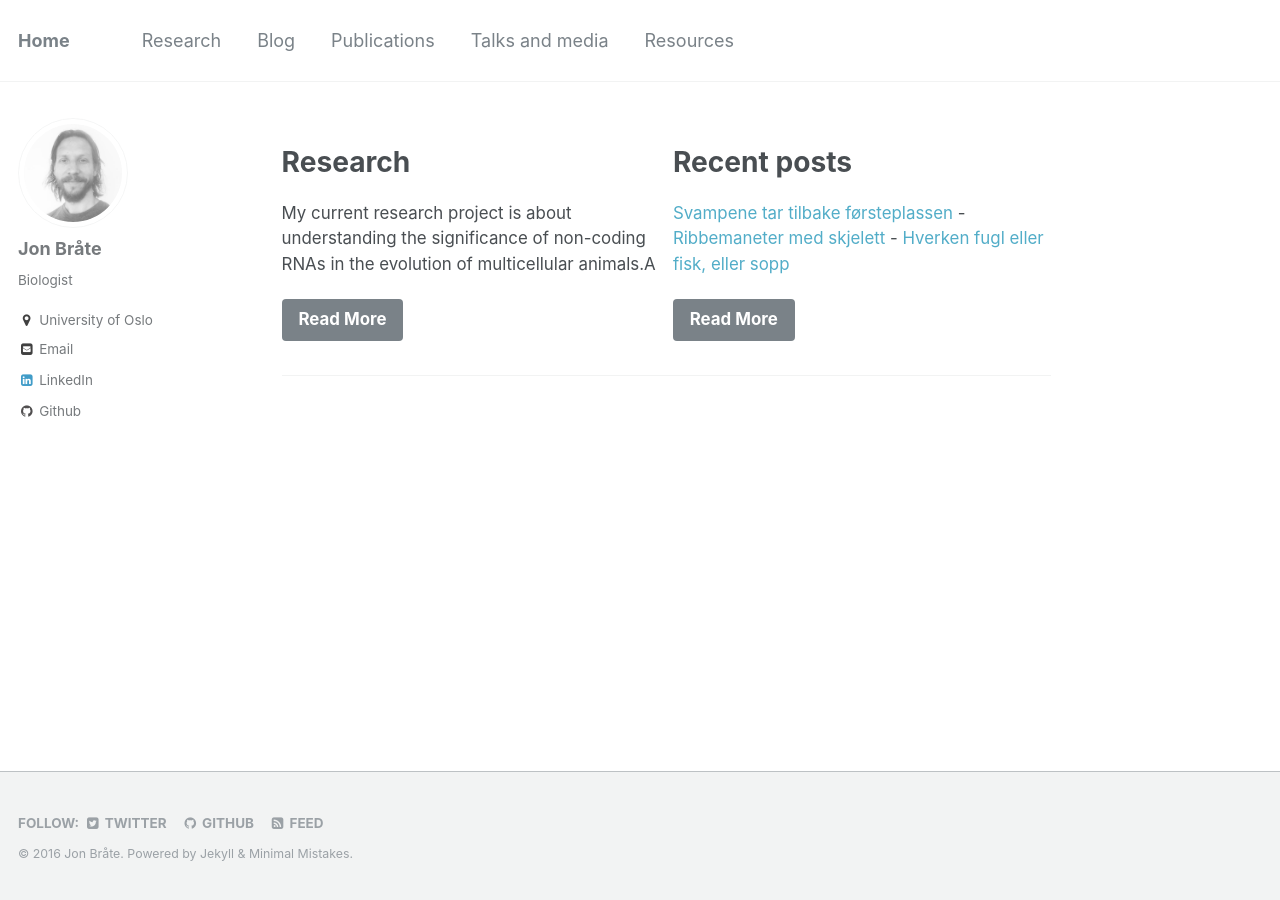
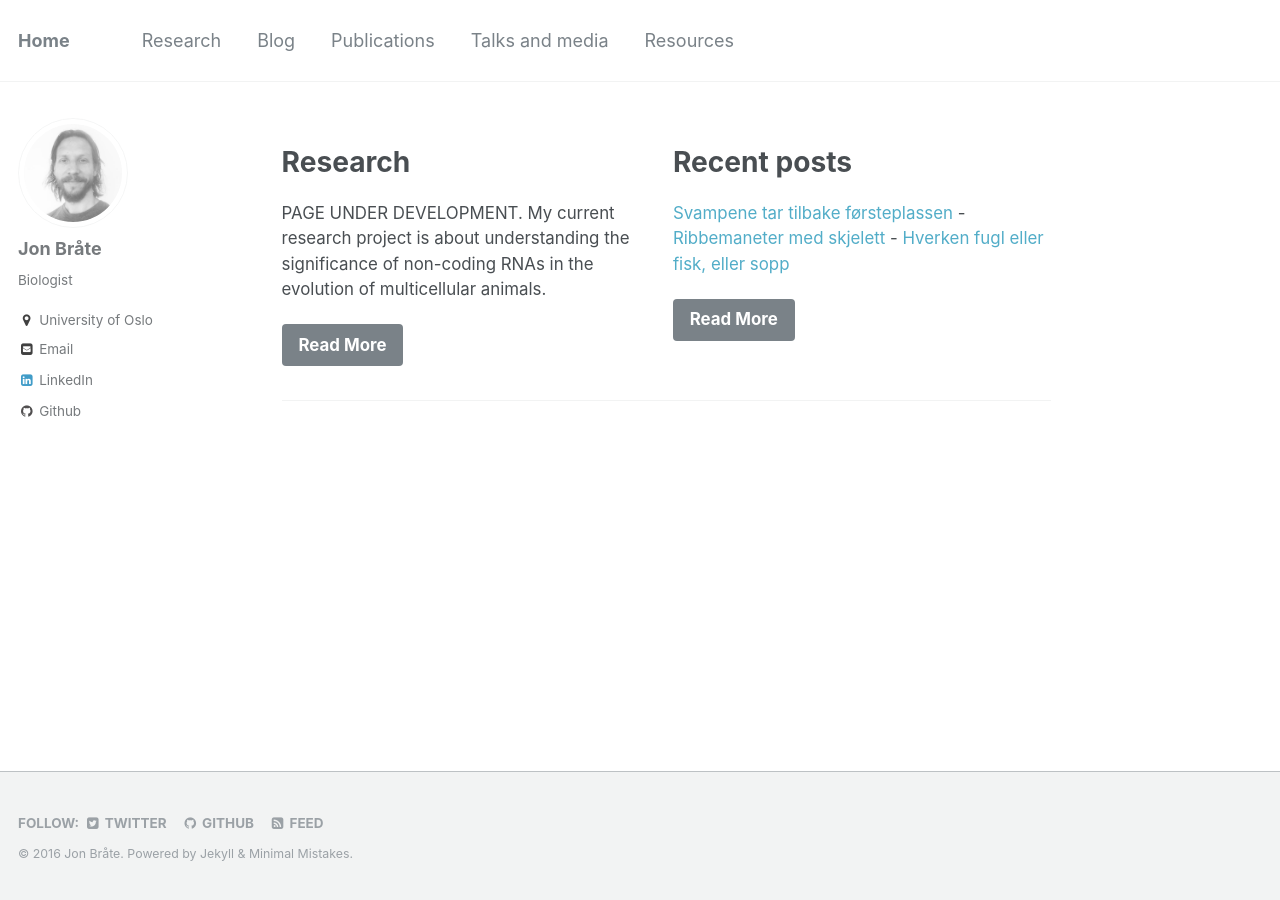
Before and after one commit to pjpaulpj/jonbra.github.io, a Jekyll site: the page built from index.md, in a window 1280 px wide. Built offline with Jekyll 4.4.1, drawn with Linux system fonts in a browser that asks for light colours.

Commit message:
added UNDER DEVELOPMENT

```diff
--- a/index.md
+++ b/index.md
@@ -4,7 +4,8 @@ author_profile: true
 permalink: /
 feature_row:
   - title: "Research"
-    excerpt: "My current research project is about understanding the significance of non-coding RNAs in the evolution of multicellular animals.A"
+    excerpt: "PAGE UNDER DEVELOPMENT.
+My current research project is about understanding the significance of non-coding RNAs in the evolution of multicellular animals."
     url: "/research/"
     btn_label: "Read More"
   - title: "Recent posts"
```
